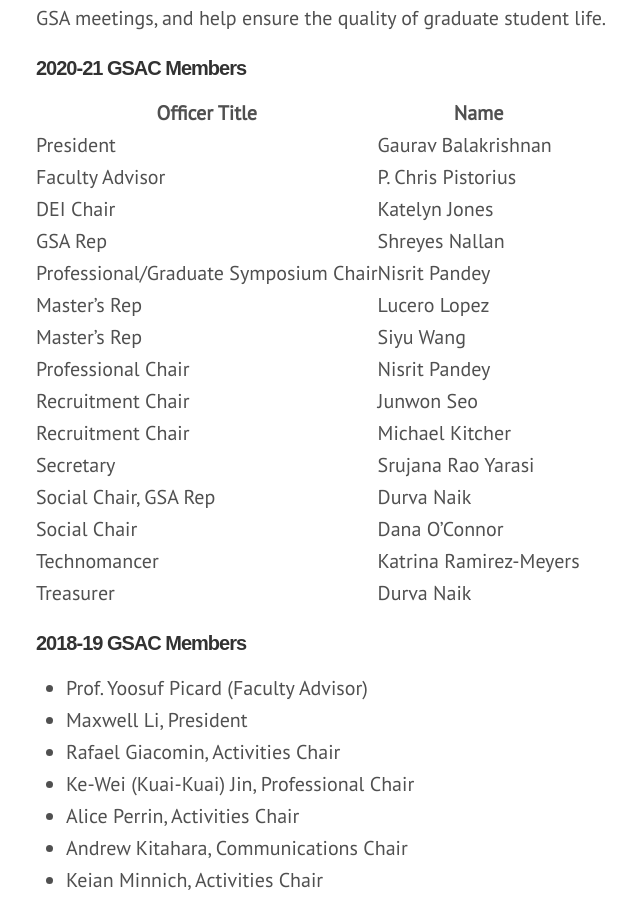
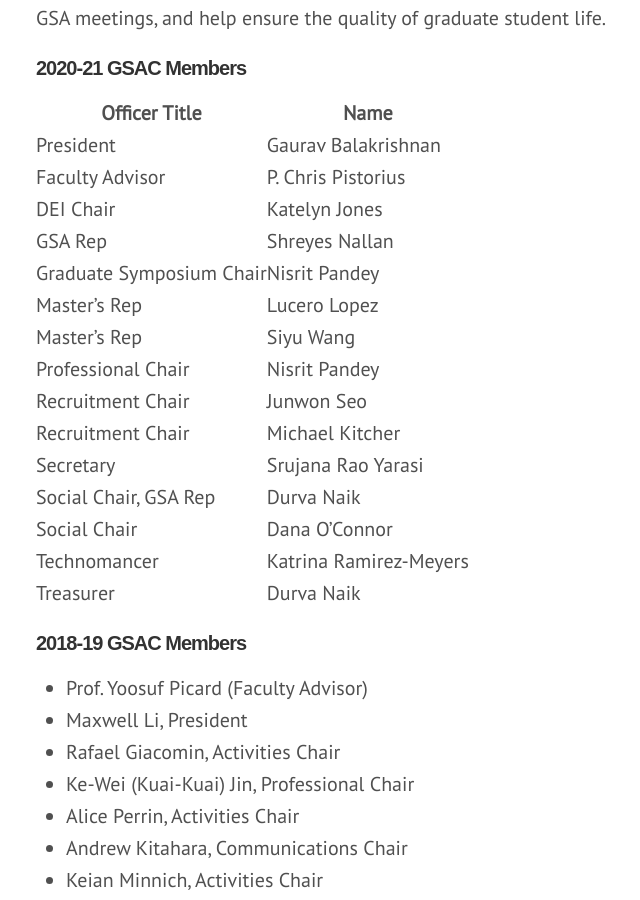
Before and after one commit to mse-gsac/mse-gsac.github.io, a Jekyll site: the page built from about.md, in a window 1280 px wide and 900 px high, scrolled down 650 px. Shown: the whole window, without its empty margins (250-890 px from the left). Built offline with Jekyll 4.4.1, drawn with Linux system fonts in a browser that asks for light colours; some web fonts are replaced.

Commit message:
updated GSAC roster

```diff
--- a/about.md
+++ b/about.md
@@ -16,7 +16,7 @@ Graduate Student Advisory Committee (GSAC) is the organization for graduate stud
 | Faculty Advisor                       | P. Chris Pistorius     |
 | DEI Chair                             | Katelyn Jones          |
 | GSA Rep                               | Shreyes Nallan         |
-| Professional/Graduate Symposium Chair | Nisrit Pandey          |
+| Graduate Symposium Chair | Nisrit Pandey          |
 | Master's Rep                          | Lucero Lopez           |
 | Master's Rep                          | Siyu Wang              |
 | Professional Chair                    | Nisrit Pandey          |
```
